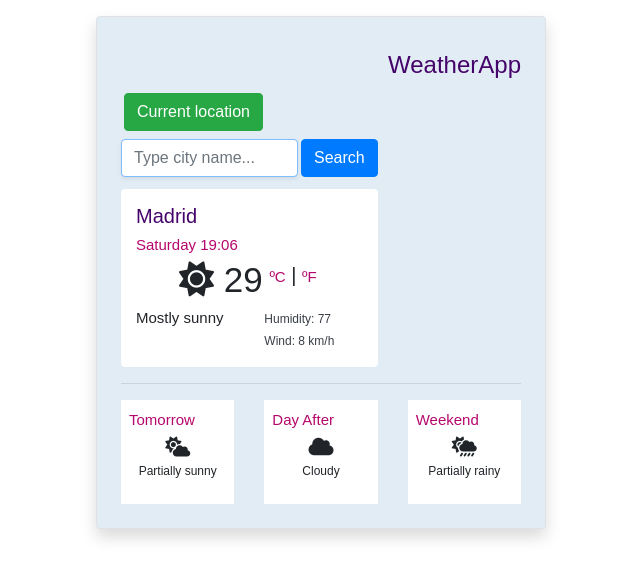
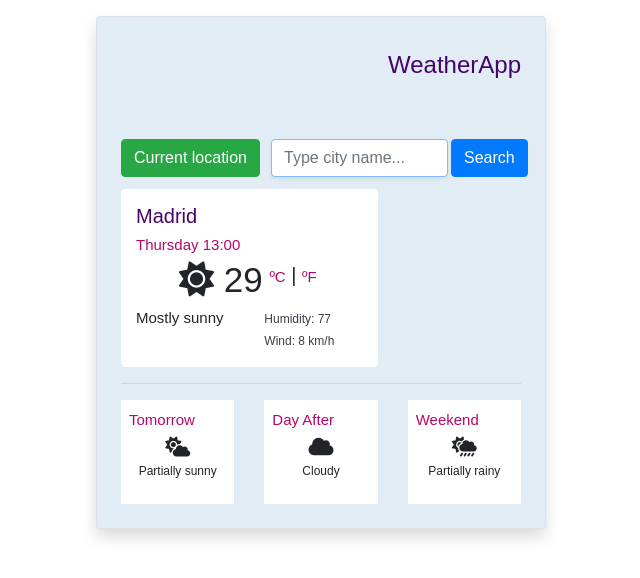
Before and after one commit to AliLop/WeatherAPP, a website built with Parcel: page index.html in a window 1280 px wide. Shown: the whole page, without its empty margins (319-959 px from the left). Built offline with nearby package versions, Linux system fonts and the light colour scheme.

Commit message:
Fix JS link (rename to Funtions.js) + inline buttons

```diff
--- a/index.html
+++ b/index.html
@@ -16,16 +16,14 @@
 <body>
     <div class="container border p-4 mt-3 rounded shadow">
         <h2 class="text-grey">WeatherApp</h2>
-
             <button type="submit" class="btn btn-primary mb-2" id="current-location-btn">Current location</button>
             <form class="form-inline" id="search-form">
                 <div class="form-group">
                     <input type="search" class="form-control shadow-sm" id="input-city" placeholder="Type city name..."
                         autofocus="off" size="14" autocomplete="off" />
-                    <button type="submit" class="btn btn-primary mb-2">Search</button>
+                    <button type="submit" class="btn btn-primary mb-2" id="search-btn">Search</button>
                 </div>
             </form>
-
         <div class="row">
             <div class="col-sm-8 rounded">
                 <div class="today-card rounded">
@@ -95,6 +93,6 @@
     </div>
     </div>
 </body>
-<script src="src/functions.js"></script>
+<script src="functions.js"></script>
 
 </html>
--- a/style.css
+++ b/style.css
@@ -21,10 +21,15 @@ h2 {
 
 h2,
 h3 {
-  color: #45046a;s
+  color: #45046a;
 }
 
-button {
+.form-inline {
+  position: relative;
+  left: 150px;
+}
+
+#search-btn {
   position: relative;
   top: 4px;
   left: 3px;
@@ -34,6 +39,8 @@ button {
   background-color: #28a745;
   border-color: #28a745;
   margin-right: 25px;
+  position: relative;
+  top: 50px;
 }
 
 h3 {
```
Also changed, not shown: functions.js (renamed from script.js).
